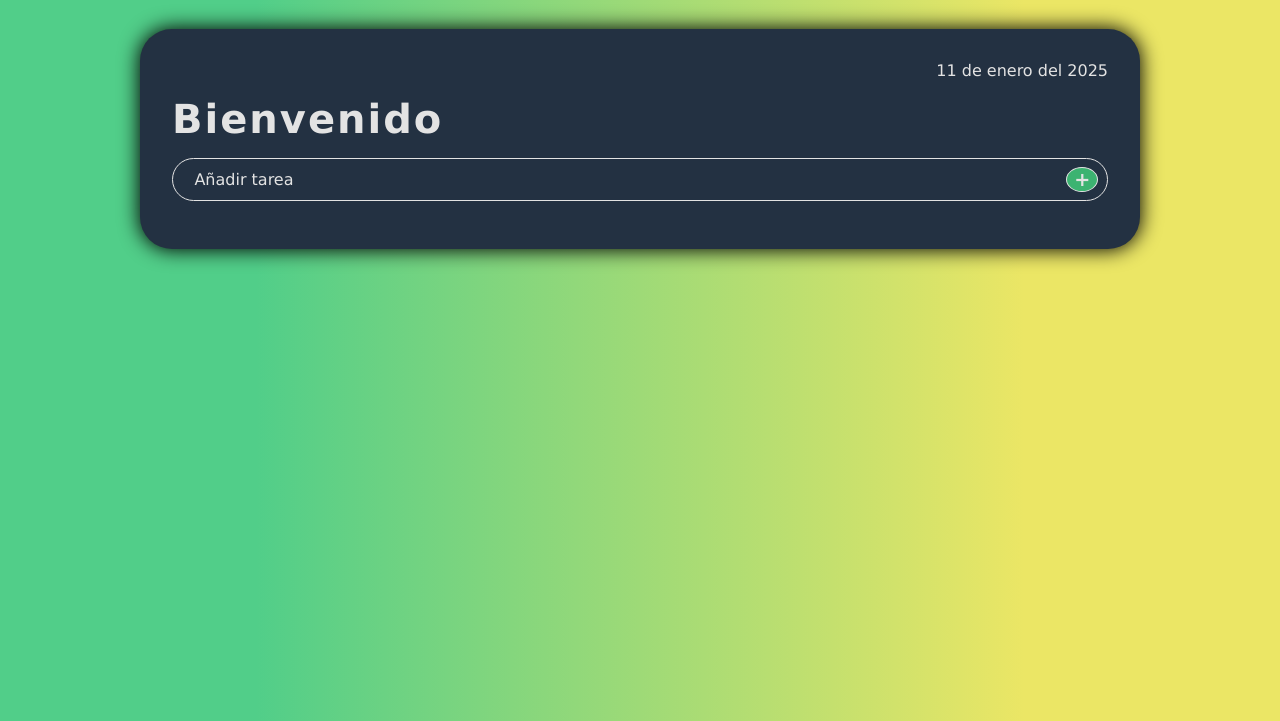
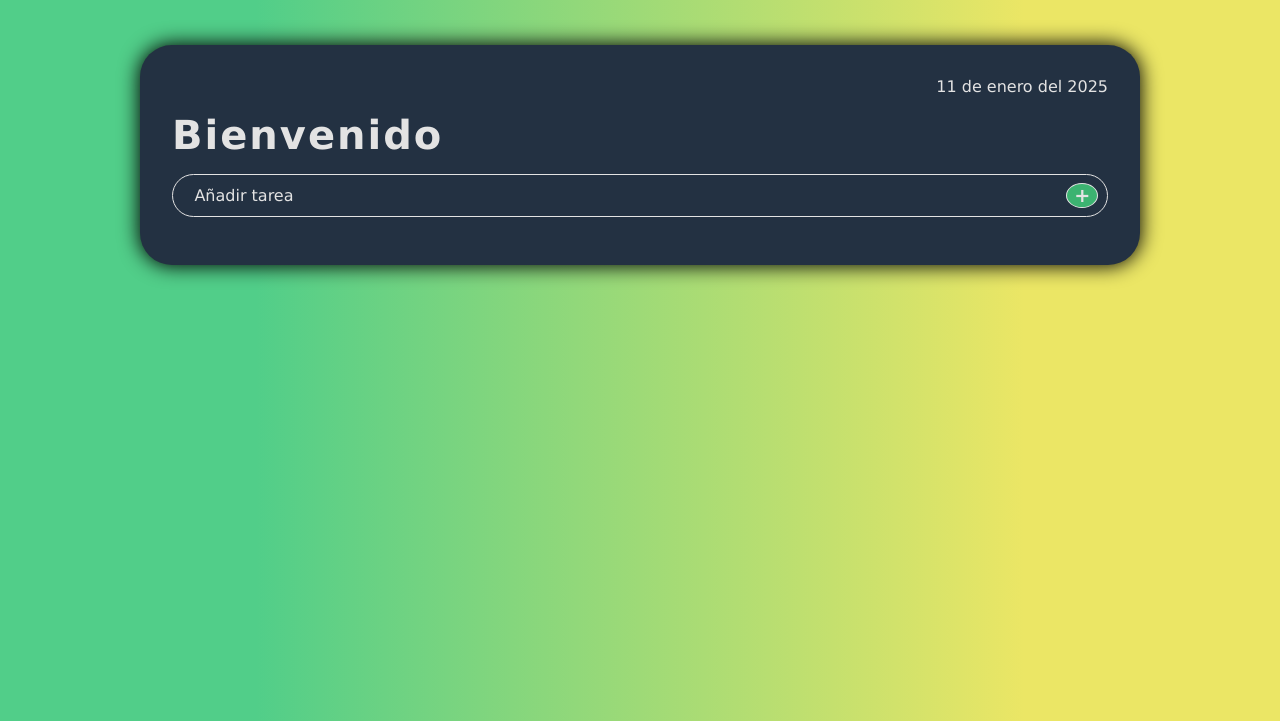
Before and after one commit to CarlosVicenteB/Lista-de-Tareas, a plain HTML site: page index.html in a window 1280 px wide. Shown: the part 79-800 px from the top of the page. Drawn offline with Linux system fonts and the light colour scheme.

Commit message:
Arreglando padding contenedor principal

```diff
--- a/styles.css
+++ b/styles.css
@@ -128,7 +128,6 @@ body {
 
 .texto-tarea {
   width: 100%;
-  text-align: justify;
   padding: 0.8rem 3.5rem 0.8rem 1.2rem;
   border: 0.1rem solid #e3e3e3;
   border-radius: 2rem;
@@ -174,7 +173,7 @@ body {
   display: flex;
   justify-content: center;
   align-items: center;
-  padding: 0 1rem;
+  padding: 2vh 1rem;
 }
 
 .fecha {
```
